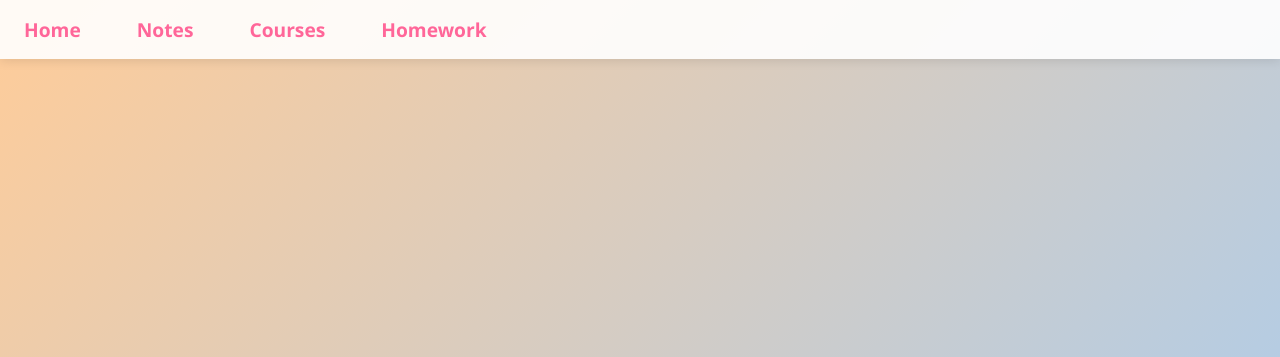
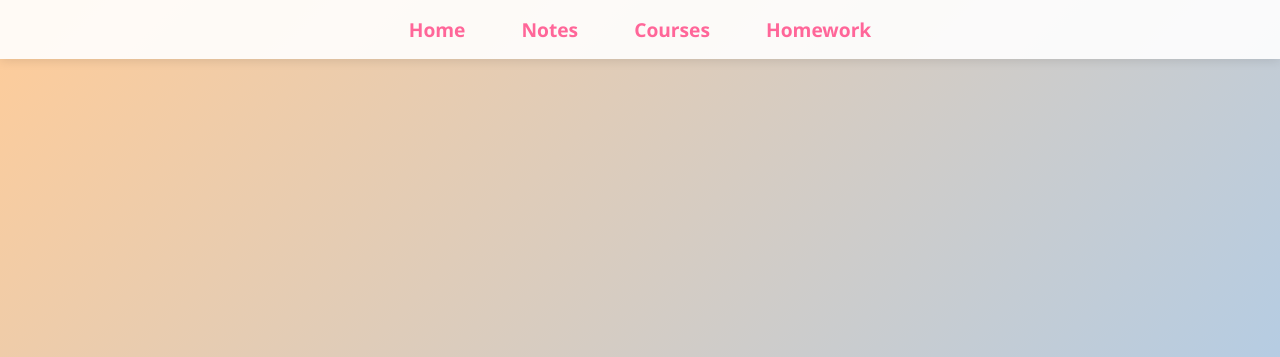
Before and after one commit to haidemath/haidemath.github.io, a plain HTML site: page index.html in a window 1280 px wide. Shown: the top 357 px of the page. Drawn offline with Linux system fonts and the light colour scheme.

```diff
--- a/index.html
+++ b/index.html
@@ -44,6 +44,9 @@
         .nav-links {
             display: flex;
             align-items: center;
+            justify-content: center;
+            gap: 1.5rem;
+            flex-grow: 1;
             gap: 1.5rem;
         }
 
```
